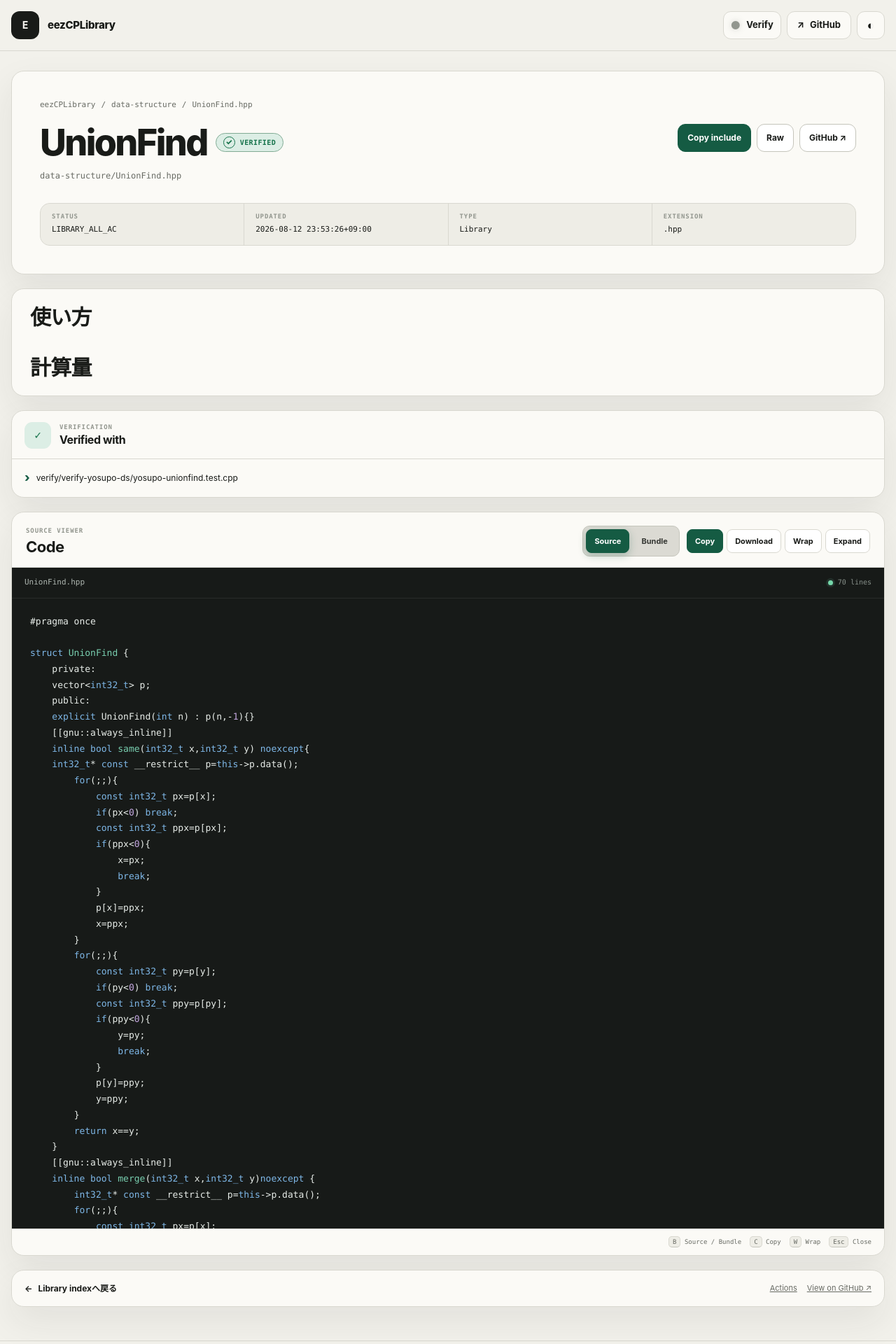
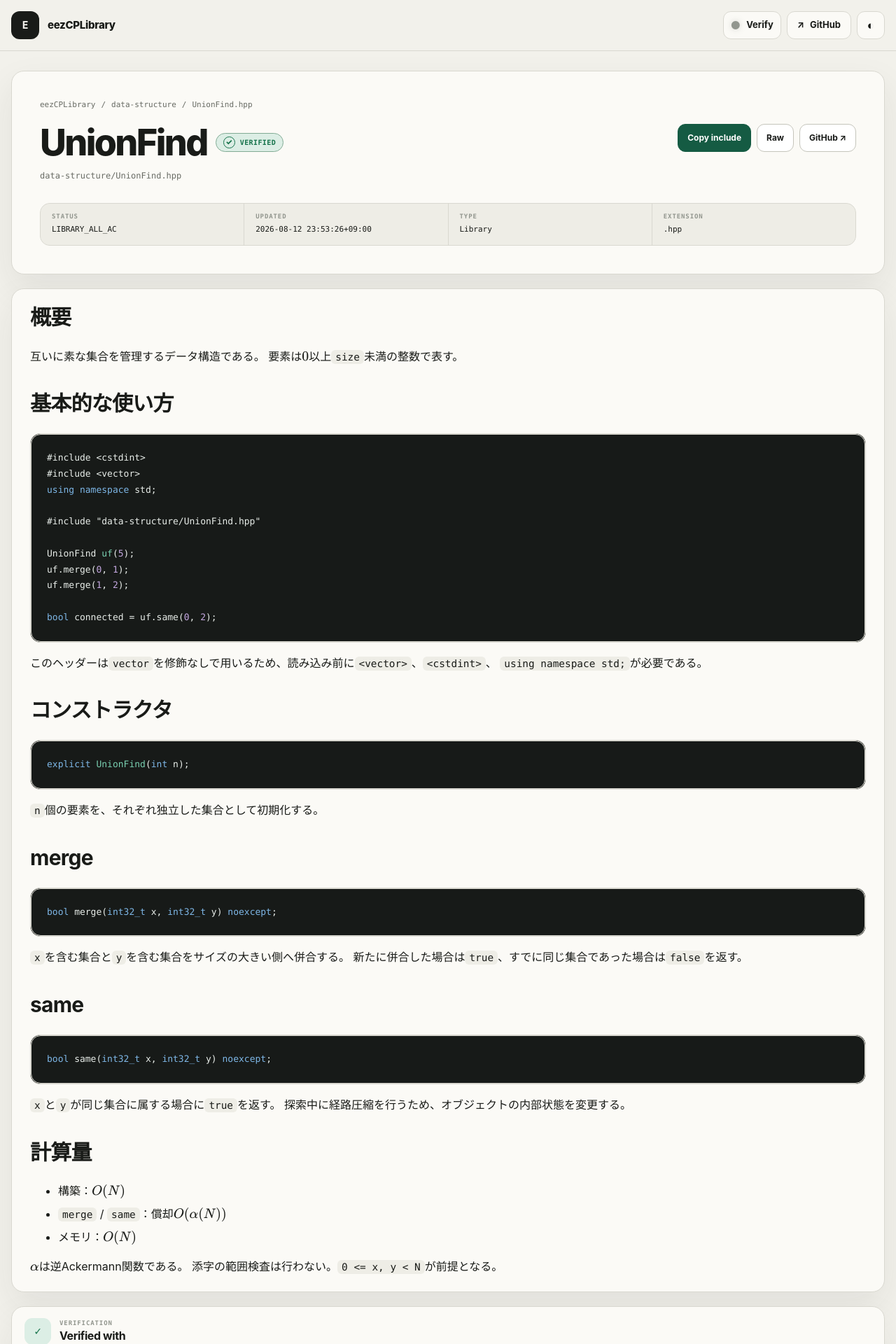
Before and after one commit to 28q/eezCPLibrary, a Jekyll site: the page built from data-structure/UnionFind.hpp.md, in a window 1280 px wide. Shown: the top 1920 px of the page at 70% size. Built offline with Jekyll 4.4.1, drawn with Linux system fonts in a browser that asks for light colours; formulas are drawn with MathJax 3.

Commit message:
[auto-verifier] docs commit 7095f8409f4dd4820e96d6033dc0a021c1583ba1

````diff
--- a/data-structure/UnionFind.hpp.md
+++ b/data-structure/UnionFind.hpp.md
@@ -59,6 +59,61 @@ layout: document
 title: UnionFind
 ---
 
-## 使い方
+## 概要
+
+互いに素な集合を管理するデータ構造である。
+要素は$0$以上`size`未満の整数で表す。
+
+## 基本的な使い方
+
+```cpp
+#include <cstdint>
+#include <vector>
+using namespace std;
+
+#include "data-structure/UnionFind.hpp"
+
+UnionFind uf(5);
+uf.merge(0, 1);
+uf.merge(1, 2);
+
+bool connected = uf.same(0, 2);
+```
+
+このヘッダーは`vector`を修飾なしで用いるため、読み込み前に`<vector>`、`<cstdint>`、
+`using namespace std;`が必要である。
+
+## コンストラクタ
+
+```cpp
+explicit UnionFind(int n);
+```
+
+`n`個の要素を、それぞれ独立した集合として初期化する。
+
+## merge
+
+```cpp
+bool merge(int32_t x, int32_t y) noexcept;
+```
+
+`x`を含む集合と`y`を含む集合をサイズの大きい側へ併合する。
+新たに併合した場合は`true`、すでに同じ集合であった場合は`false`を返す。
+
+## same
+
+```cpp
+bool same(int32_t x, int32_t y) noexcept;
+```
+
+`x`と`y`が同じ集合に属する場合に`true`を返す。
+探索中に経路圧縮を行うため、オブジェクトの内部状態を変更する。
 
 ## 計算量
+
+- 構築：$O(N)$
+- `merge` / `same`：償却$O(\alpha(N))$
+- メモリ：$O(N)$
+
+$\alpha$は逆Ackermann関数である。
+添字の範囲検査は行わない。`0 <= x, y < N`が前提となる。
````
